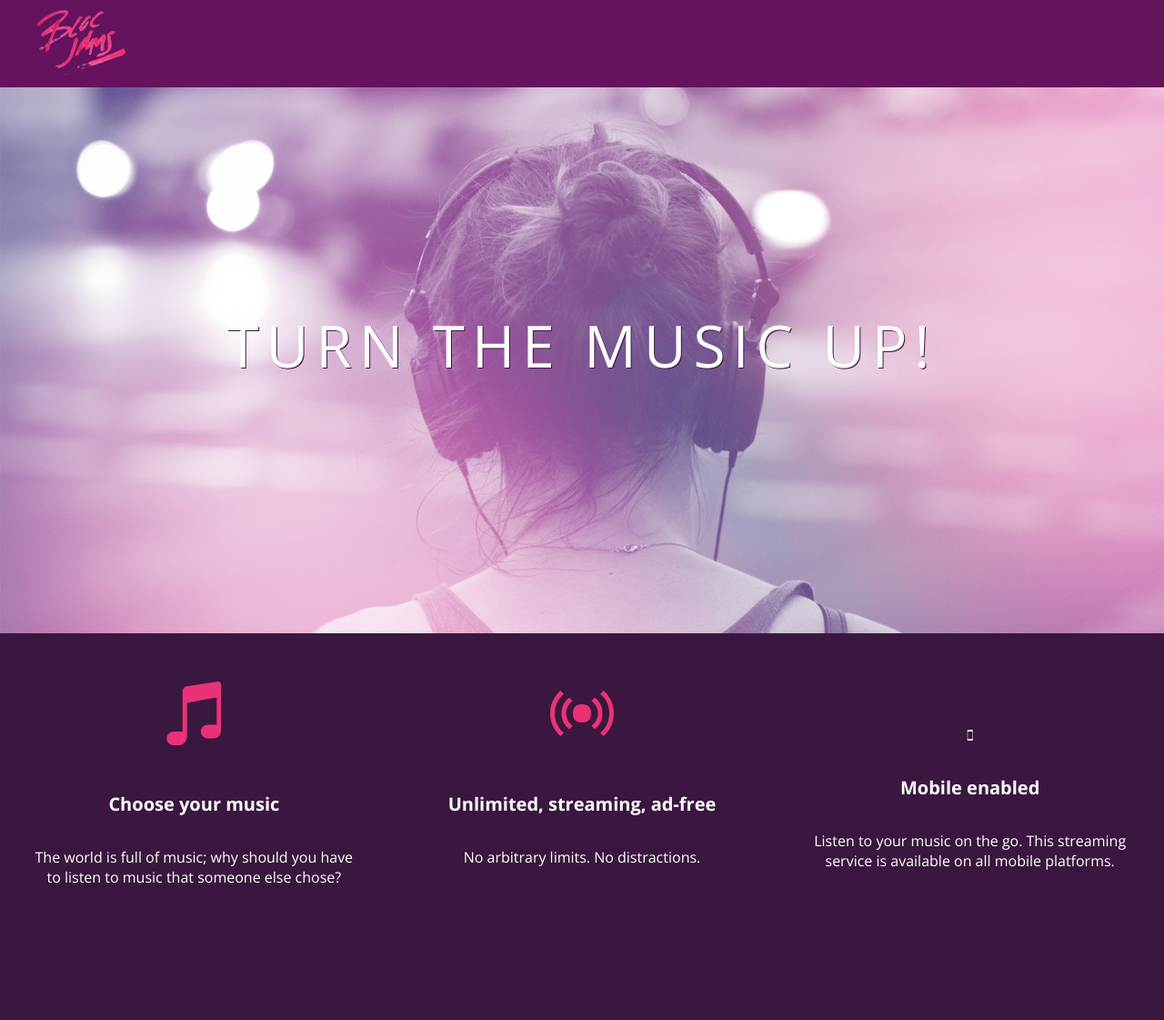
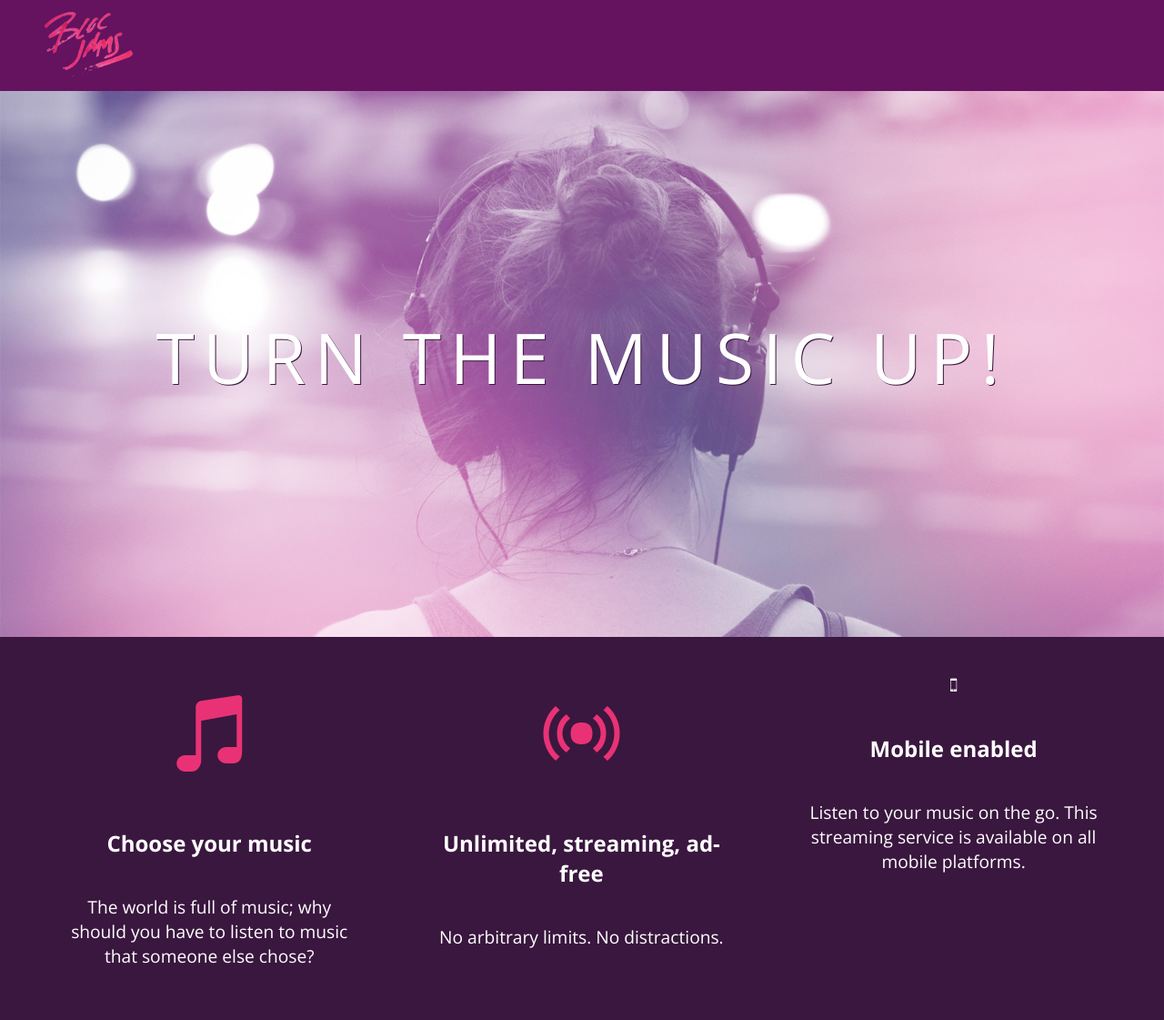
Before and after one commit to dtkang/bloc-jams, a plain HTML site: page index.html in a window 1280 px wide. Shown: the whole page at 91% size. Before the commit the page ends 1023 px from the top, so only its background shows below. Drawn offline with nearby package versions, Linux system fonts and the light colour scheme.

Commit message:
Checkpoint 8 completed

```diff
--- a/index.html
+++ b/index.html
@@ -2,10 +2,12 @@
 <html>
     <head>
         <title>Bloc Jams</title>
+        <meta name="viewport" content="width=device-width, initial-scale=1">
         <link rel="stylesheet" type="text/css" href="http://fonts.googleapis.com/css?family=Open+Sans:400,800,600,700,300">
         <link rel="stylesheet" type="text/css" href="http://code.ionicframework.com/ionicons/2.0.1/css/ionicons.min.css">
         <link rel="stylesheet" type="text/css" href="styles/normalize.css">
         <link rel="stylesheet" type="text/css" href="styles/main.css">
+        <link rel="stylesheet" type="text/css" href="styles/landing.css">
     </head>
         <title>Bloc Jams</title>
     <body class="landing">
@@ -15,18 +17,18 @@
         <section class="hero-content"> <!-- hero content -->
             <h1 class="hero-title">Turn the music up!</h1>
         </section>
-        <section class="selling-points"> <!-- selling points -->
-            <div class="point">
+        <section class="selling-points container"> <!-- selling points -->
+            <div class="point column third">
                 <span class="ion-music-note"></span>
                 <h5 class="point-title">Choose your music</h5>
                 <p class="point-description">The world is full of music; why should you have to listen to music that someone else chose?</p>
             </div>
-            <div class="point">
+            <div class="point column third">
                 <span class="ion-radio-waves"></span>
                 <h5 class="point-title">Unlimited, streaming, ad-free</h5>
                 <p class="point-description">No arbitrary limits. No distractions.</p>
             </div>
-            <div class="point">
+            <div class="point column third">
                 <span class="ion-iphone"></span>
                 <h5 class="point-title">Mobile enabled</h5>
                 <p class="point-description">Listen to your music on the go. This streaming service is available on all mobile platforms.</p>
--- /dev/null
+++ b/styles/landing.css
@@ -0,0 +1,49 @@
+body.landing {
+    background-color: rgb(58,23,63);
+}
+
+.hero-content {
+    position: relative;
+    min-height: 600px;
+    background-image: url(../assets/images/bloc_jams_bg.jpg);
+    background-repeat: no-repeat;
+    background-position: center center;
+    background-size: cover;
+}
+
+.hero-content .hero-title {
+    position: absolute;
+    top: 40%;
+    -webkit-transform: translatY(-50%);
+    -moz-transform: translateY(-50%);
+    -ms-transform: translateY(-50%);
+    transform: translateY(-50%);
+    width: 100%;
+    text-align: center;
+    font-size: 4rem;
+    font-weight: 300;
+    text-transform: uppercase;
+    letter-spacing: 0.5rem;
+    text-shadow: 1px 1px 0px rgb(58,23,63);
+}
+
+.selling-points {
+    position: relative;
+}
+
+.point {
+    position: relative;
+    padding: 2rem;
+    text-align: center;
+}
+
+.point .point-title {
+    font-size: 1.25rem;
+}
+
+.ion-music-note,
+.ion-radio-waves,
+.ion-phone {
+    color: rgb(233,50,117);
+    font-size: 5rem;
+}
--- a/styles/main.css
+++ b/styles/main.css
@@ -1,3 +1,9 @@
+*, *::before, *::after {
+    -moz-box-sizing: border-box;
+    -webkit-box-sizing: border-box;
+    box-sizing: border-box;
+}
+
 html {
     height: 100%;
     font-size: 100%;
@@ -7,10 +13,6 @@ body {
     font-family: 'Open Sans';
     color: white;
     min-height: 100%;
-}
-
-body.landing {
-    background-color: rgb(58,23,63);
 }
 
 .navbar {
@@ -23,55 +25,32 @@ body.landing {
     left: 2rem;
 }
 
-.hero-content {
-    position: relative;
-    min-height: 600px;
-    background-image: url(../assets/images/bloc_jams_bg.jpg);
-    background-repeat: no-repeat;
-    background-position: center center;
-    background-size: cover;
+.container {
+    margin: 0 auto;
+    max-width: 64rem;
 }
 
-.hero-content .hero-title {
-    position: absolute;
-    top: 40%;
-    -webkit-transform: translatY(-50%);
-    -moz-transform: translateY(-50%);
-    -ms-transform: translateY(-50%);
-    transform: translateY(-50%);
-    width: 100%;
-    text-align: center;
-    font-size: 4rem;
-    font-weight: 300;
-    text-transform: uppercase;
-    letter-spacing: 0.5rem;
-    text-shadow: 1px 1px 0px rgb(58,23,63);
+/* Medium and small screens (640px) */
+@media (min-width: 640px) {
+    html { font-size: 112%; }
+
+    .column {
+        float: left;
+        padding-left: 1rem;
+        padding-right: 1rem;
+    }
+
+    .column.full { width: 100%; }
+    .column.two-thirds { width: 66.7%; }
+    .column.half { width: 50%; }
+    .column.third { width: 33.3%; }
+    .column.fourth { width: 25%; }
+    .column.flow-opposite { width: right; }
+
 }
 
-.selling-points {
-    position: relative;
-    display: table;
-    width: 100%;
-    -webkit-box-sizing: border-box;
-    -moz-box-sizing: border-box;
-    box-sizing: border-box;
+
+/* Large screens (1024px) */
+@media (min-width: 1024px) {
+    html { font-size: 120%; }
 }
-
-.point {
-    display: table-cell;
-    position: relative;
-    width: 33.3%;
-    padding: 2rem;
-    text-align: center;
-}
-
-.point .point-title {
-    font-size: 1.25rem;
-}
-
-.ion-music-note,
-.ion-radio-waves,
-.ion-phone {
-    color: rgb(233,50,117);
-    font-size: 5rem;
-}
```
